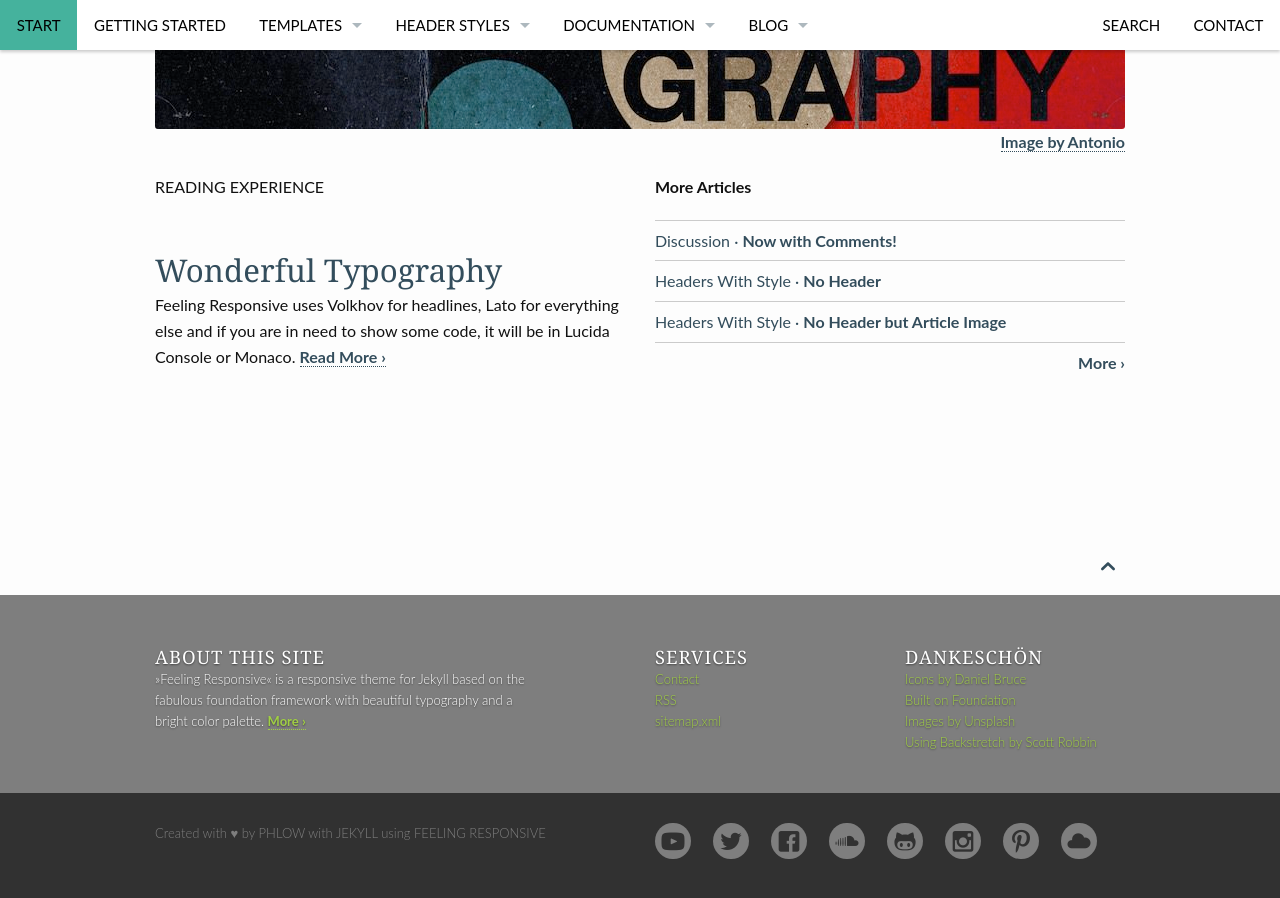
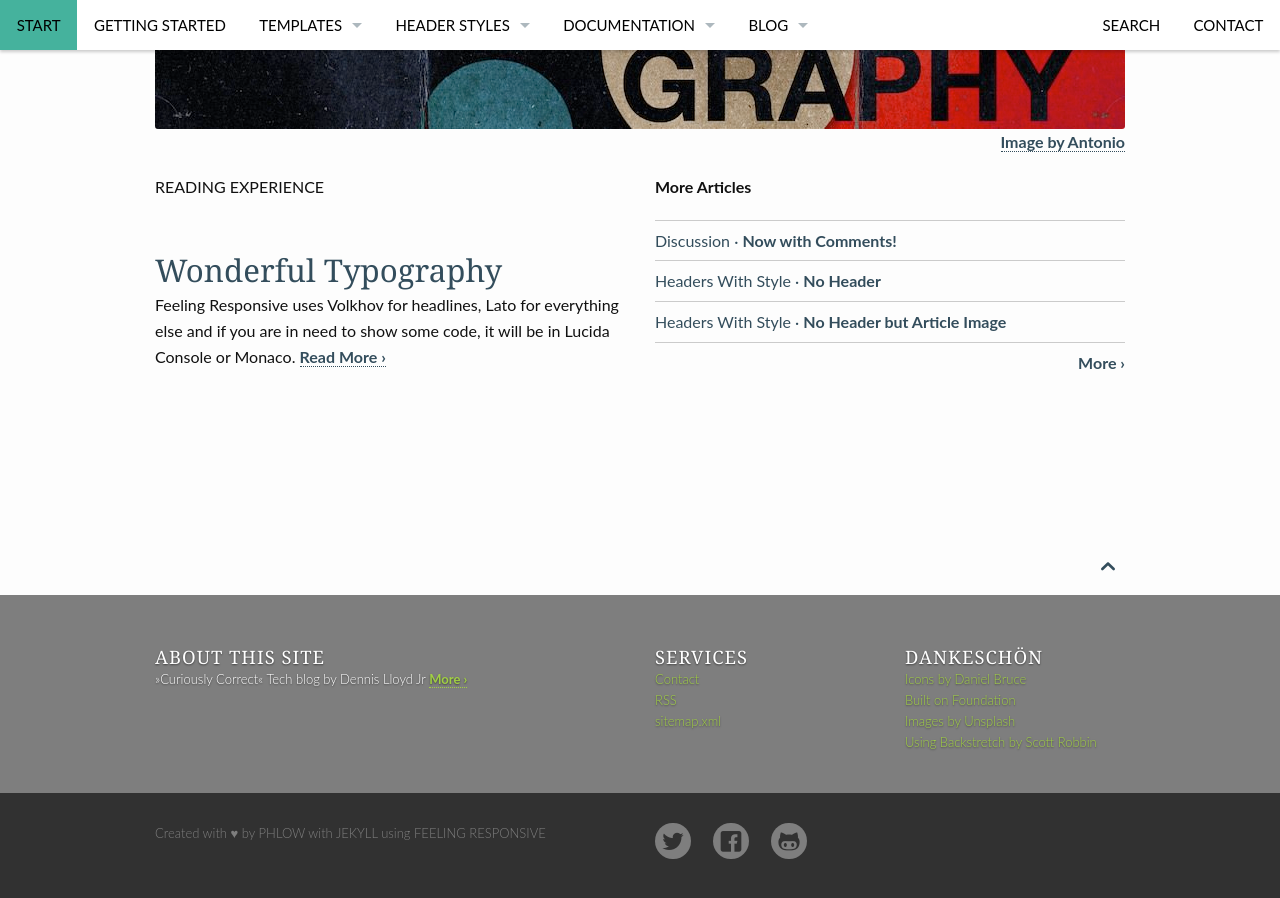
Before and after one commit to dennislloydjr/dennislloydjr.github.io, a Jekyll site: the page built from index.md, in a window 1280 px wide and 900 px high, scrolled down 1166 px. Built offline with Jekyll 4.4.1, drawn with Linux system fonts in a browser that asks for light colours.

Commit message:
Update website configuration

```diff
--- a/_config.yml
+++ b/_config.yml
@@ -8,20 +8,20 @@
 #                                                 /____/
 #
 # Title of your website
-title: "Feeling Responsive"
+title: "Curiously Correct"
 
 
 # The slogan describes your website and is used on homepage in <title> and other important places
-slogan: "A Flexible Theme for Jekyll"
+slogan: "Tech blog by Dennis Lloyd Jr"
 
 
 # The description is used on homepage and in the footer to quickly describe your website. Use a maximum of 150 characters for SEO-purposes.
-description: "»Feeling Responsive« is a responsive theme for Jekyll based on the fabulous foundation framework with beautiful typography and a bright color palette."
+description: "»Curiously Correct« Tech blog by Dennis Lloyd Jr"
 
 
-# This URL is the main adresse. Don't include a slash at the end.
+# This URL is the main address. Don't include a slash at the end.
 #
-url: "https://phlow.github.io/feeling-responsive"
+url: "https://dennislloydjr.github.io"
 baseurl: ""
 
 # This is for the editing function in _/includes/improve_content.html
@@ -34,7 +34,7 @@ improve_content: https://github.com/Phlow/feeling-responsive/edit/gh-pages
 # Example: <img src="{{ site.urlimg }}/{{ post.image.title }}">
 # Markdown-Example for posts ![Image Text]({{ site.urlimg }}/image.jpg)
 #
-urlimg: "http://phlow.github.io/feeling-responsive/images/"
+urlimg: "/images/"
 
 
 # Logo size is 600x80 pixels
@@ -118,9 +118,9 @@ defaults:
 #   ___/ / /___/ /_/ /
 #  /____/_____/\____/    Verify Website to Webmaster Tools
 
-google_author:             "https://plus.google.com/u/0/118311555303973066167"
-google_site_verification:  "Vk0IOJ2jwG_qEoG7fuEXYqv0m2rLa8P778Fi_GrsgEQ"
-bing_webmastertools_id:    "0FB4C028ABCF07C908C54386ABD2D97F"
+# google_author:             "https://plus.google.com/u/0/118311555303973066167"
+# google_site_verification:  "Vk0IOJ2jwG_qEoG7fuEXYqv0m2rLa8P778Fi_GrsgEQ"
+# bing_webmastertools_id:    "0FB4C028ABCF07C908C54386ABD2D97F"
 # alexa_verify_id:         ""
 
 
@@ -155,8 +155,8 @@ msapplication_tilecolor:                "#fabb00"
 og_image:                           "http://images.phlow.de/phlow/phlow_de-logo-512x.png"
 og_locale:                          "en_EN"
 og_type:                            "website"
-og_title:                           "Feeling Responsive – A Responsive Theme for Jekyll"
-og_description:                     "Feeling Responsive is built on the fabulous Foundation Framework and comes with lots of features to show your content right."
+og_title:                           "Curiously Correct"
+og_description:                     "Tech blog by Dennis Lloyd Jr"
 # og_url:                           ""
 # og_site_name:                     ""
 
@@ -180,7 +180,7 @@ og_description:                     "Feeling Responsive is built on the fabulous
 #
 # used in _includes/comments.html
 
-disqus_shortname: feelingresponsive
+disqus_shortname: curiouslycorrect
 
 
 #      _____
@@ -204,7 +204,7 @@ sass:
 #
 # used in _includes/footer_scripts.html
 
-google_analytics_tracking_id: UA-60112281-1
+# google_analytics_tracking_id: UA-60112281-1
 
 
 
--- a/_data/authors.yml
+++ b/_data/authors.yml
@@ -5,5 +5,5 @@
 #
 # Ressource › http://blog.sorryapp.com/blogging-with-jekyll/2014/02/06/adding-authors-to-your-jekyll-site.html
 your_author_name:
-    name: "Moritz »mo.« Sauer"
-    url: http://mo.phlow.de/
+    name: "Dennis Lloyd Jr"
+    url: http://dennislloydjr.github.io
--- a/index.md
+++ b/index.md
@@ -10,17 +10,17 @@ header:
    image_fullwidth: "header_unsplash_12.jpg"
 widget-1:
     title: "Blog & Portfolio"
-    url: 'http://phlow.github.io/feeling-responsive/blog/'
+    url: './blog/'
     text: 'Every good portfolio website has a blog with fresh news, thoughts and develop&shy;ments of your activities. <em>Feeling Responsive</em> offers you a fully functional blog with an archive page to give readers a quick overview of all your posts.'
     image: unsplash_9-302x182.jpg
 widget-2:
     title: "Why use this theme?"
-    url: 'http://phlow.github.io/feeling-responsive/info/'
+    url: './info/'
     text: '<em>Feeling Responsive</em> is heavily customizable.<br>1. Language-Support :)<br>2. Optimized for speed and it&#39;s responsive.<br>3. Built on <a href="http://foundation.zurb.com/">Foundation Framework</a>.<br>4. Seven different Headers.<br>5. Customizable navigation, footer,...'
-    video: '<a href="#" data-reveal-id="videoModal"><img src="http://phlow.github.io/feeling-responsive/images/start-video-feeling-responsive-302x182.jpg" width="302" height="182" alt=""></a>'
+    video: '<a href="#" data-reveal-id="videoModal"><img src="/images/start-video-feeling-responsive-302x182.jpg" width="302" height="182" alt=""></a>'
 widget-3:
     title: "Download Theme"
-    url: 'https://github.com/Phlow/feeling-responsive'
+    url: './feeling-responsive'
     text: '<em>Feeling Responsive</em> is totally free and licensed under the MIT License. Make it your own and do with it what you want. Grab your copy or clone it at GitHub and start your website with it. Then tell me via Twitter <a href="http://twitter.com/phlow">@phlow</a>.'
     image: github-303x182.jpg
 ---
```
Also changed, not shown: _data/socialmedia.yml (+26 -26 lines), pages/contact.md (+1 -1 lines).
